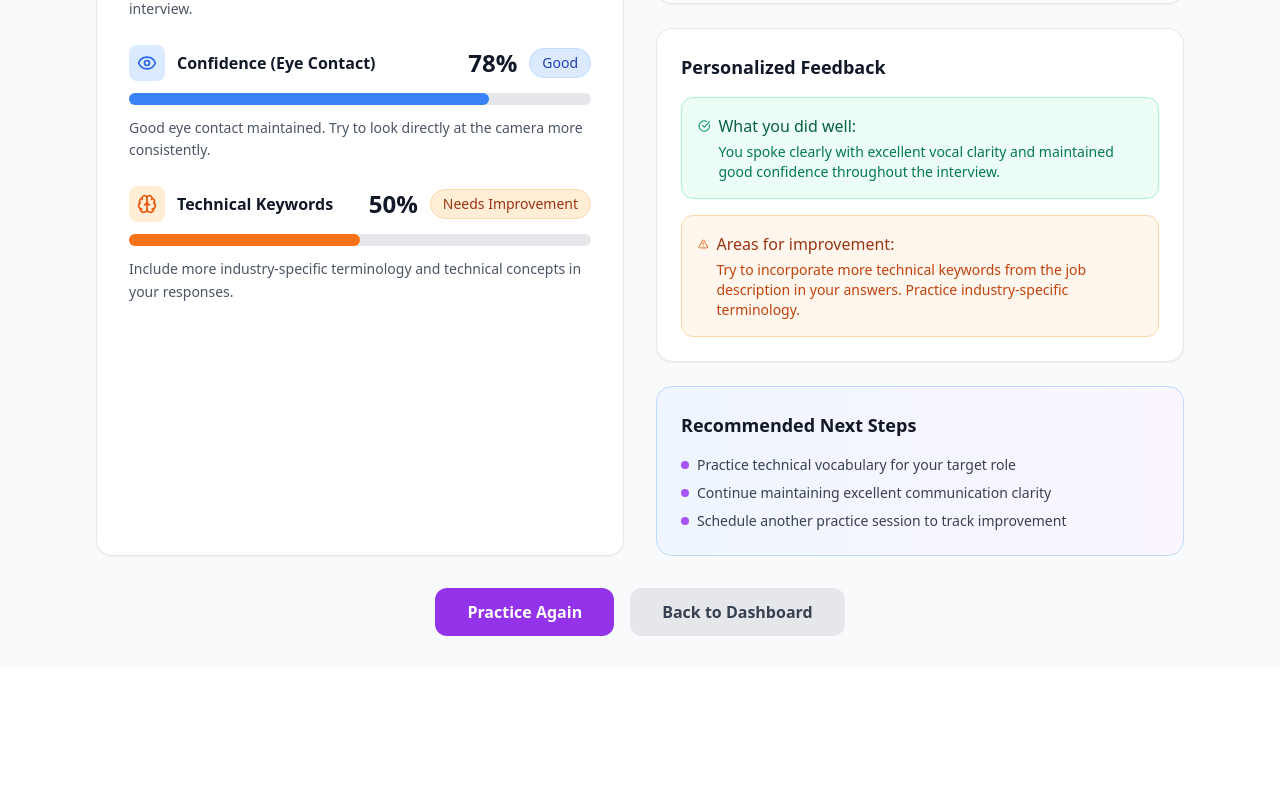
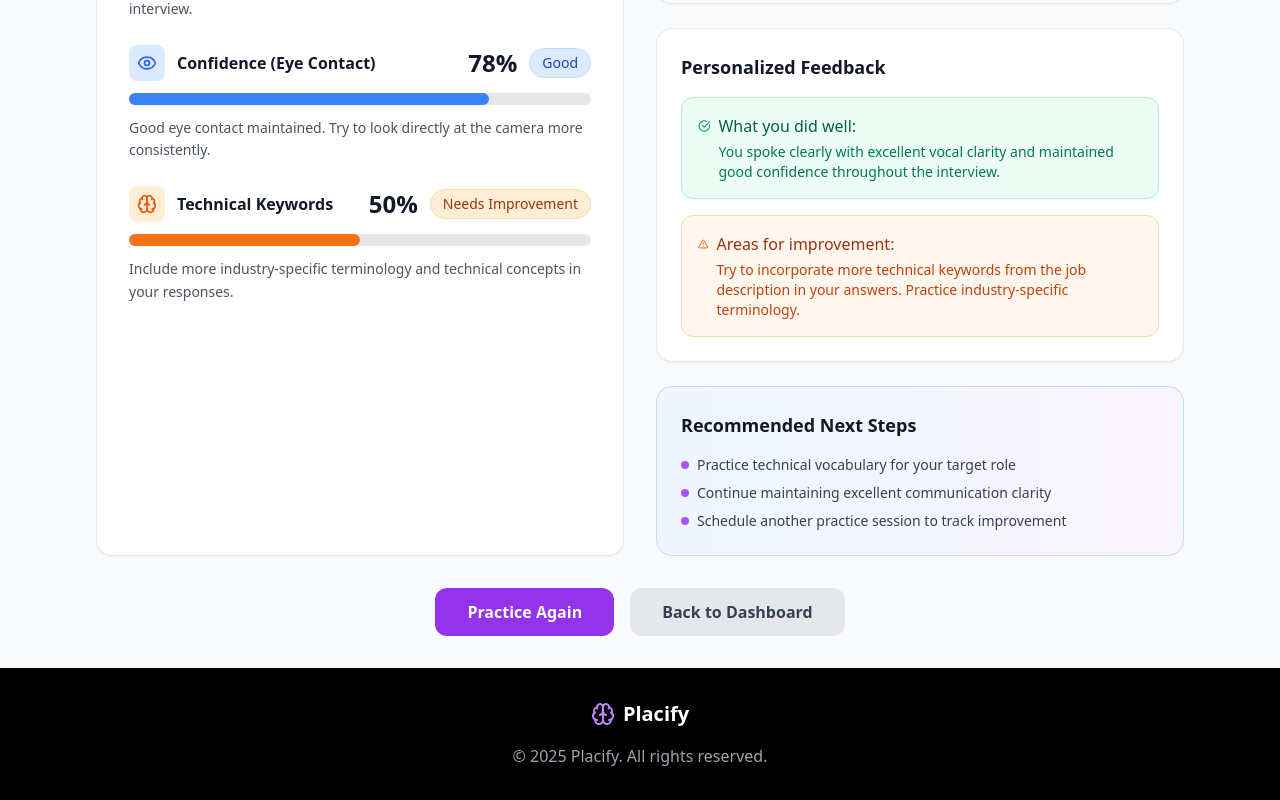
Before and after one commit to alizayadahmadriyaz/Placify-Smarter_Placements-Sharper_Talent, a React (Vite) app: page /results in a window 1280 px wide. Shown: the part 823-1623 px from the top of the page. Before the commit the page ends 1491 px from the top, so only its background shows below. Built offline with nearby package versions, Linux system fonts and the light colour scheme.

Commit message:
feat: create reusable Footer component and apply globally

```diff
--- a/src/App.jsx
+++ b/src/App.jsx
@@ -1,15 +1,17 @@
-import React from 'react';
-import { BrowserRouter as Router, Routes, Route } from 'react-router-dom';
-import LandingPage from './pages/LandingPage';
-import AuthPage from './pages/AuthPage';
-import Dashboard from './pages/Dashboard';
-import InterviewInterface from './pages/InterviewInterface';
-import ResultsPage from './pages/ResultsPage';
+import React from "react";
+import { BrowserRouter as Router, Routes, Route } from "react-router-dom";
+import LandingPage from "./pages/LandingPage";
+import AuthPage from "./pages/AuthPage";
+import Dashboard from "./pages/Dashboard";
+import InterviewInterface from "./pages/InterviewInterface";
+import ResultsPage from "./pages/ResultsPage";
+import Footer from "./components/Footer";
 
 function App() {
   return (
     <Router>
-      <div className="min-h-screen bg-gray-50">
+      <div className="min-h-screen bg-gray-50 flex flex-col justify-between">
+        <div>
           <Routes>
             <Route path="/" element={<LandingPage />} />
             <Route path="/auth" element={<AuthPage />} />
@@ -18,6 +20,8 @@ function App() {
             <Route path="/results" element={<ResultsPage />} />
           </Routes>
         </div>
+        <Footer />
+      </div>
     </Router>
   );
 }
--- /dev/null
+++ b/src/components/Footer.jsx
@@ -0,0 +1,18 @@
+import React from "react";
+import { Brain } from "lucide-react";
+
+const Footer = () => {
+  return (
+    <footer className="bg-black text-white py-8">
+      <div className="max-w-7xl mx-auto px-4 sm:px-6 lg:px-8 text-center">
+        <div className="flex items-center justify-center space-x-2 mb-4">
+          <Brain className="w-6 h-6 text-purple-400" />
+          <span className="text-xl font-bold">Placify</span>
+        </div>
+        <p className="text-gray-400">© 2025 Placify. All rights reserved.</p>
+      </div>
+    </footer>
+  );
+};
+
+export default Footer;
--- a/src/pages/LandingPage.jsx
+++ b/src/pages/LandingPage.jsx
@@ -1,6 +1,6 @@
-import React from 'react';
-import { useNavigate } from 'react-router-dom';
-import { ArrowRight, Brain, Users, Target, CheckCircle } from 'lucide-react';
+import React from "react";
+import { useNavigate } from "react-router-dom";
+import { ArrowRight, Brain, Users, Target, CheckCircle } from "lucide-react";
 
 const LandingPage = () => {
   const navigate = useNavigate();
@@ -9,25 +9,28 @@ const LandingPage = () => {
     {
       icon: <Brain className="w-6 h-6" />,
       title: "AI-Powered Analysis",
-      description: "Advanced algorithms analyze your communication skills, confidence, and technical knowledge"
+      description:
+        "Advanced algorithms analyze your communication skills, confidence, and technical knowledge",
     },
     {
       icon: <Users className="w-6 h-6" />,
       title: "Real Interview Experience",
-      description: "Practice with realistic interview scenarios tailored to your target companies"
+      description:
+        "Practice with realistic interview scenarios tailored to your target companies",
     },
     {
       icon: <Target className="w-6 h-6" />,
       title: "Personalized Feedback",
-      description: "Get detailed insights and actionable recommendations to improve your performance"
-    }
+      description:
+        "Get detailed insights and actionable recommendations to improve your performance",
+    },
   ];
 
   const benefits = [
     "Boost your interview confidence",
     "Get hired by top companies",
     "Receive expert-level feedback",
-    "Practice anytime, anywhere"
+    "Practice anytime, anywhere",
   ];
 
   return (
@@ -41,7 +44,7 @@ const LandingPage = () => {
               <span className="text-2xl font-bold text-gray-900">Placify</span>
             </div>
             <button
-              onClick={() => navigate('/auth')}
+              onClick={() => navigate("/auth")}
               className="px-4 py-2 text-purple-600 hover:text-purple-700 font-medium transition-colors"
             >
               Sign In
@@ -60,15 +63,17 @@ const LandingPage = () => {
               <span className="text-purple-200">Sharper Talent.</span>
             </h1>
             <p className="text-xl md:text-2xl text-purple-100 mb-8 max-w-3xl mx-auto leading-relaxed">
-              Campus hiring is broken. Traditional interviews fail to identify the best talent,
-              leaving both students and companies frustrated with mismatched placements.
+              Campus hiring is broken. Traditional interviews fail to identify
+              the best talent, leaving both students and companies frustrated
+              with mismatched placements.
             </p>
             <p className="text-lg md:text-xl text-purple-200 mb-12 max-w-2xl mx-auto">
-              Transform your interview skills with AI-powered practice sessions. Get real-time feedback,
-              build confidence, and land your dream job with personalized coaching.
+              Transform your interview skills with AI-powered practice sessions.
+              Get real-time feedback, build confidence, and land your dream job
+              with personalized coaching.
             </p>
             <button
-              onClick={() => navigate('/auth')}
+              onClick={() => navigate("/auth")}
               className="bg-white text-purple-600 px-8 py-4 rounded-xl font-semibold text-lg
                          hover:bg-gray-50 transform hover:scale-105 transition-all duration-200
                          shadow-xl hover:shadow-2xl inline-flex items-center space-x-2"
@@ -88,7 +93,8 @@ const LandingPage = () => {
               Why Choose Placify?
             </h2>
             <p className="text-xl text-gray-600 max-w-2xl mx-auto">
-              Experience the future of interview preparation with cutting-edge AI technology
+              Experience the future of interview preparation with cutting-edge
+              AI technology
             </p>
           </div>
 
@@ -101,8 +107,12 @@ const LandingPage = () => {
                            transform hover:-translate-y-1"
               >
                 <div className="text-purple-600 mb-4">{feature.icon}</div>
-                <h3 className="text-xl font-semibold text-gray-900 mb-3">{feature.title}</h3>
-                <p className="text-gray-600 leading-relaxed">{feature.description}</p>
+                <h3 className="text-xl font-semibold text-gray-900 mb-3">
+                  {feature.title}
+                </h3>
+                <p className="text-gray-600 leading-relaxed">
+                  {feature.description}
+                </p>
               </div>
             ))}
           </div>
@@ -118,8 +128,8 @@ const LandingPage = () => {
                 Unlock Your Full Potential
               </h2>
               <p className="text-lg text-gray-600 mb-8">
-                Join thousands of students who have successfully landed their dream jobs
-                with Placify's AI-powered interview coaching.
+                Join thousands of students who have successfully landed their
+                dream jobs with Placify's AI-powered interview coaching.
               </p>
               <div className="space-y-4">
                 {benefits.map((benefit, index) => (
@@ -132,11 +142,17 @@ const LandingPage = () => {
             </div>
             <div className="bg-white p-8 rounded-2xl shadow-xl">
               <div className="text-center">
-                <div className="text-5xl font-bold text-purple-600 mb-2">85%</div>
+                <div className="text-5xl font-bold text-purple-600 mb-2">
+                  85%
+                </div>
                 <div className="text-gray-600 mb-6">Success Rate</div>
-                <div className="text-3xl font-bold text-indigo-600 mb-2">10K+</div>
+                <div className="text-3xl font-bold text-indigo-600 mb-2">
+                  10K+
+                </div>
                 <div className="text-gray-600 mb-6">Students Placed</div>
-                <div className="text-3xl font-bold text-emerald-500 mb-2">500+</div>
+                <div className="text-3xl font-bold text-emerald-500 mb-2">
+                  500+
+                </div>
                 <div className="text-gray-600">Partner Companies</div>
               </div>
             </div>
@@ -151,10 +167,11 @@ const LandingPage = () => {
             Ready to Ace Your Next Interview?
           </h2>
           <p className="text-xl text-gray-300 mb-8">
-            Start your journey today and join the ranks of successful professionals
+            Start your journey today and join the ranks of successful
+            professionals
           </p>
           <button
-            onClick={() => navigate('/auth')}
+            onClick={() => navigate("/auth")}
             className="bg-purple-600 text-white px-8 py-4 rounded-xl font-semibold text-lg
                        hover:bg-purple-700 transform hover:scale-105 transition-all duration-200
                        shadow-xl hover:shadow-2xl inline-flex items-center space-x-2"
@@ -164,17 +181,6 @@ const LandingPage = () => {
           </button>
         </div>
       </section>
-
-      {/* Footer */}
-      <footer className="bg-black text-white py-8">
-        <div className="max-w-7xl mx-auto px-4 sm:px-6 lg:px-8 text-center">
-          <div className="flex items-center justify-center space-x-2 mb-4">
-            <Brain className="w-6 h-6 text-purple-400" />
-            <span className="text-xl font-bold">Placify</span>
-          </div>
-          <p className="text-gray-400">© 2025 Placify. All rights reserved.</p>
-        </div>
-      </footer>
     </div>
   );
 };
```
Lines whose indentation alone changed are shown as unchanged.
